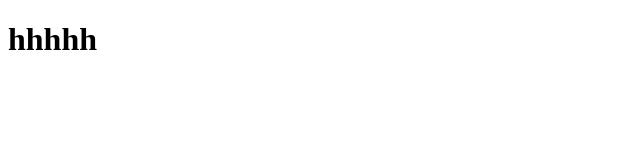
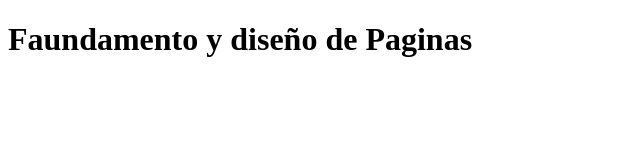
Before and after one commit to oscenc/clase.github.io, a plain HTML site: page index.html in a window 1280 px wide. Shown: the whole page, without its empty margins (0-640 px from the left). Drawn offline with Linux system fonts and the light colour scheme.

Commit message:
Update index.html

```diff
--- a/index.html
+++ b/index.html
@@ -7,6 +7,6 @@
     <title>Document</title>
 </head>
 <body>
-    <h1>hhhhh</h1>
+    <h1>Faundamento y diseño de Paginas</h1>
 </body>
 </html>
```
